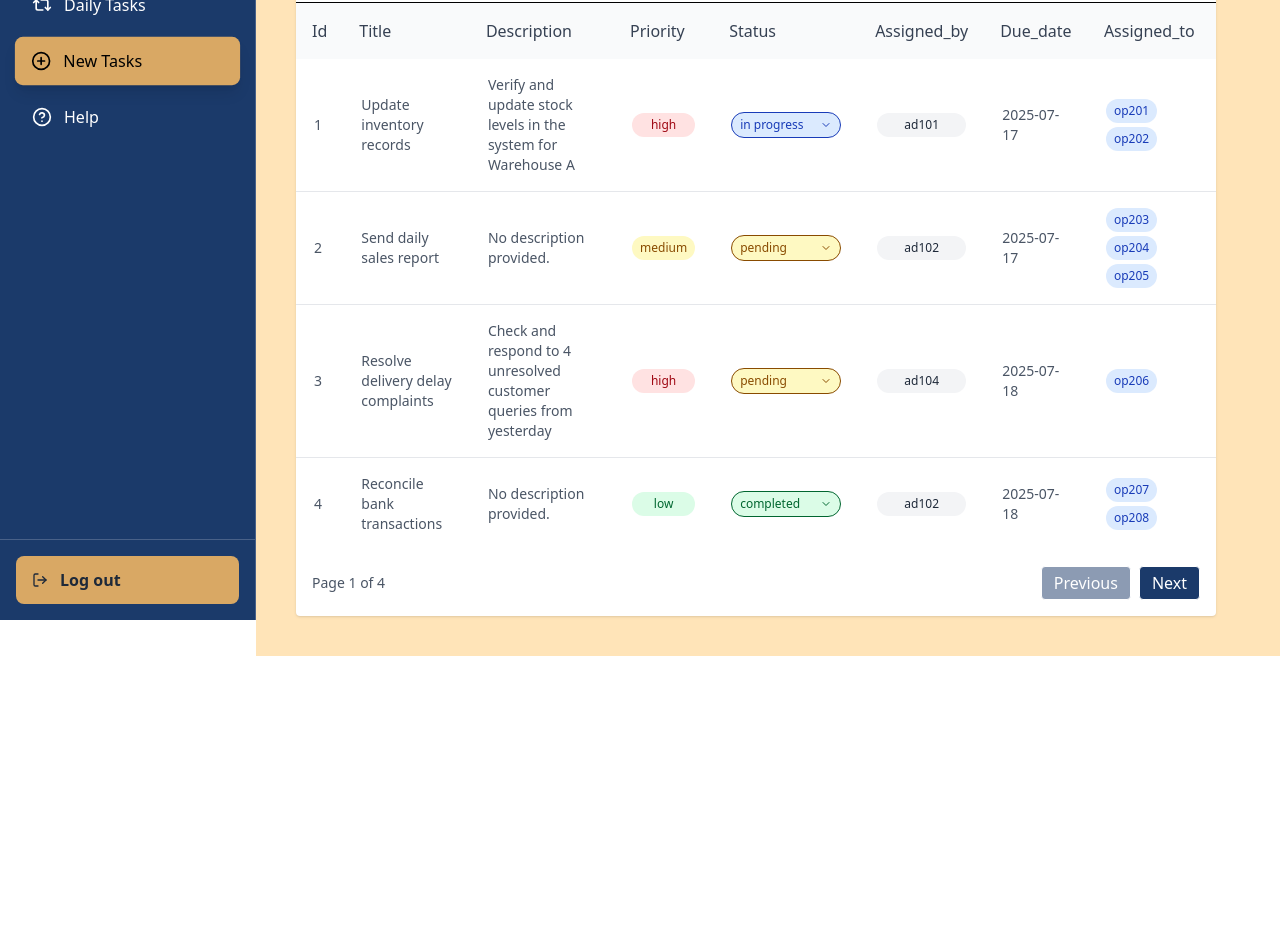
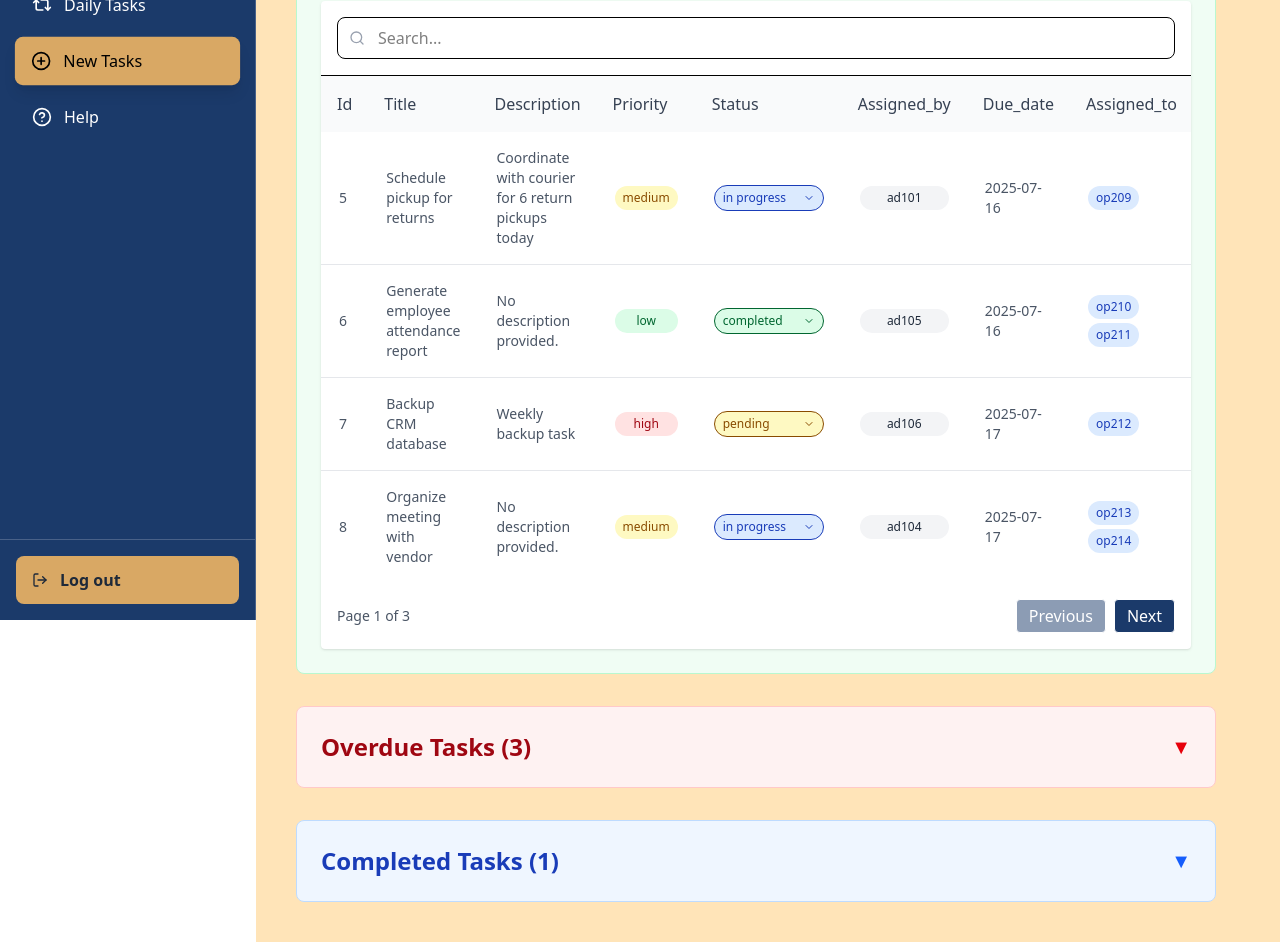
Before and after one commit to Ashutosh-pw-ioi/AdminTaskManagement-frontend, a Next.js app: page /dashboard/operation/newtasks in a window 1280 px wide. Shown: the part 180-1122 px from the top of the page. Before the commit the page ends 836 px from the top, so only its background shows below. Built offline with nearby package versions, Linux system fonts and the light colour scheme.

Commit message:
New Tasks Modifications

```diff
--- a/src/app/dashboard/operation/newtasks/NewTasks.tsx
+++ b/src/app/dashboard/operation/newtasks/NewTasks.tsx
@@ -6,7 +6,7 @@ export const NewTasks = [
     priority: "high",
     status: "in progress",
     assigned_by: "ad101",
-    due_date: "2025-07-17",
+    due_date: "2025-07-14",
     assigned_to: ["op201", "op202"],
   },
   {
@@ -15,7 +15,7 @@ export const NewTasks = [
     priority: "medium",
     status: "pending",
     assigned_by: "ad102",
-    due_date: "2025-07-17",
+    due_date: "2025-07-14",
     assigned_to: ["op203", "op204", "op205"],
   },
   {
@@ -26,7 +26,7 @@ export const NewTasks = [
     priority: "high",
     status: "pending",
     assigned_by: "ad104",
-    due_date: "2025-07-18",
+    due_date: "2025-07-15",
     assigned_to: ["op206"],
   },
   {
@@ -35,7 +35,7 @@ export const NewTasks = [
     priority: "low",
     status: "completed",
     assigned_by: "ad102",
-    due_date: "2025-07-18",
+    due_date: "2025-07-15",
     assigned_to: ["op207", "op208"],
   },
   {
@@ -45,7 +45,7 @@ export const NewTasks = [
     priority: "medium",
     status: "in progress",
     assigned_by: "ad101",
-    due_date: "2025-07-19",
+    due_date: "2025-07-16",
     assigned_to: ["op209"],
   },
   {
@@ -54,7 +54,7 @@ export const NewTasks = [
     priority: "low",
     status: "completed",
     assigned_by: "ad105",
-    due_date: "2025-07-19",
+    due_date: "2025-07-16",
     assigned_to: ["op210", "op211"],
   },
   {
@@ -64,7 +64,7 @@ export const NewTasks = [
     priority: "high",
     status: "pending",
     assigned_by: "ad106",
-    due_date: "2025-07-20",
+    due_date: "2025-07-17",
     assigned_to: ["op212"],
   },
   {
@@ -73,7 +73,7 @@ export const NewTasks = [
     priority: "medium",
     status: "in progress",
     assigned_by: "ad104",
-    due_date: "2025-07-20",
+    due_date: "2025-07-17",
     assigned_to: ["op213", "op214"],
   },
   {
@@ -82,7 +82,7 @@ export const NewTasks = [
     priority: "low",
     status: "completed",
     assigned_by: "ad107",
-    due_date: "2025-07-21",
+    due_date: "2025-07-18",
     assigned_to: ["op215", "op216", "op217"],
   },
   {
@@ -92,7 +92,7 @@ export const NewTasks = [
     priority: "high",
     status: "pending",
     assigned_by: "ad105",
-    due_date: "2025-07-21",
+    due_date: "2025-07-18",
     assigned_to: ["op218"],
   },
   {
@@ -101,7 +101,7 @@ export const NewTasks = [
     priority: "medium",
     status: "in progress",
     assigned_by: "ad102",
-    due_date: "2025-07-22",
+    due_date: "2025-07-19",
     assigned_to: ["op219", "op220"],
   },
   {
@@ -110,7 +110,7 @@ export const NewTasks = [
     priority: "low",
     status: "pending",
     assigned_by: "ad101",
-    due_date: "2025-07-22",
+    due_date: "2025-07-19",
     assigned_to: ["op221"],
   },
   {
@@ -119,7 +119,7 @@ export const NewTasks = [
     priority: "low",
     status: "completed",
     assigned_by: "ad106",
-    due_date: "2025-07-23",
+    due_date: "2025-07-20",
     assigned_to: ["op222", "op223"],
   },
   {
@@ -129,7 +129,7 @@ export const NewTasks = [
     priority: "medium",
     status: "in progress",
     assigned_by: "ad107",
-    due_date: "2025-07-23",
+    due_date: "2025-07-20",
     assigned_to: ["op224"],
   },
   {
@@ -138,9 +138,7 @@ export const NewTasks = [
     priority: "high",
     status: "pending",
     assigned_by: "ad105",
-    due_date: "2025-07-24",
+    due_date: "2025-07-20",
     assigned_to: ["op225", "op226"],
   },
 ];
-
-// export const NewTasks = [];
--- a/src/app/dashboard/operation/newtasks/NewTasksSection.tsx
+++ b/src/app/dashboard/operation/newtasks/NewTasksSection.tsx
@@ -5,42 +5,153 @@ import { NewTasks as InitialTasks } from "./NewTasks";
 import EmptyList from "../EmptyList";
 import SimpleTable from "../../Table/SimpleTable";
 
+type Task = {
+  id: number;
+  title: string;
+  description?: string;
+  priority: string;
+  status: string;
+  assigned_by: string;
+  due_date: string;
+  assigned_to: string[];
+};
+
 export default function NewTasksSection() {
-  const [tasks, setTasks] = useState(InitialTasks);
+  const [tasks, setTasks] = useState<Task[]>(InitialTasks);
+  const [upcomingTasks, setUpcomingTasks] = useState<Task[]>([]);
+  const [overdueTasks, setOverdueTasks] = useState<Task[]>([]);
+  const [completedTasks, setCompletedTasks] = useState<Task[]>([]);
+  const [isOverdueCollapsed, setIsOverdueCollapsed] = useState<boolean>(true);
+  const [isCompletedCollapsed, setIsCompletedCollapsed] =
+    useState<boolean>(true);
 
-  function enforceDescription(task: any): (typeof InitialTasks)[number] {
+  function enforceDescription(task: Task): Task {
     return {
       ...task,
       description: task.description ?? "No description provided.",
     };
   }
 
+  function splitTasksByDueDate(tasks: Task[]): {
+    upcoming: Task[];
+    overdue: Task[];
+    completed: Task[];
+  } {
+    const currentDate = new Date();
+    currentDate.setHours(0, 0, 0, 0);
+
+    const upcoming: Task[] = [];
+    const overdue: Task[] = [];
+    const completed: Task[] = [];
+
+    tasks.forEach((task: Task) => {
+      const taskDueDate = new Date(task.due_date);
+      taskDueDate.setHours(0, 0, 0, 0);
+
+      if (taskDueDate >= currentDate) {
+        upcoming.push(task);
+      } else {
+        if (task.status === "completed") {
+          completed.push(task);
+        } else if (task.status === "in progress" || task.status === "pending") {
+          overdue.push(task);
+        }
+      }
+    });
+
+    return { upcoming, overdue, completed };
+  }
+
   useEffect(() => {
-    setTasks((prev) => prev.map((task) => enforceDescription(task)));
+    const processedTasks = InitialTasks.map((task) => enforceDescription(task));
+    setTasks(processedTasks);
+
+    const { upcoming, overdue, completed } =
+      splitTasksByDueDate(processedTasks);
+    setUpcomingTasks(upcoming);
+    setOverdueTasks(overdue);
+    setCompletedTasks(completed);
   }, []);
+
+  const tableProps = {
+    searchFields: [],
+    itemsPerPage: 4,
+    badgeFields: ["priority", "assigned_to", "assigned_by"],
+    arrayFields: ["assigned_to"],
+    dropdownFields: [
+      {
+        field: "status",
+        options: [
+          { value: "pending", label: "Pending" },
+          { value: "in progress", label: "In Progress" },
+          { value: "completed", label: "Completed" },
+        ],
+      },
+    ],
+  };
 
   return (
     <div className="p-4 relative">
       {tasks.length > 0 ? (
-        <div className="w-full">
-          <div className="text-3xl font-bold mb-8">Daily Tasks Management</div>
-          <SimpleTable
-            data={tasks}
-            searchFields={[]}
-            itemsPerPage={4}
-            badgeFields={["priority", "assigned_to", "assigned_by"]}
-            arrayFields={["assigned_to"]}
-            dropdownFields={[
-              {
-                field: "status",
-                options: [
-                  { value: "pending", label: "Pending" },
-                  { value: "in progress", label: "In Progress" },
-                  { value: "completed", label: "Completed" },
-                ],
-              },
-            ]}
-          />
+        <div className="w-full space-y-8">
+          <div className="text-3xl font-bold mb-8">New Tasks Management</div>
+
+          <div className="bg-green-50 p-6 rounded-lg border border-green-200">
+            <h2 className="text-2xl font-semibold mb-4 text-green-800">
+              Upcoming Tasks ({upcomingTasks.length})
+            </h2>
+            {upcomingTasks.length > 0 ? (
+              <SimpleTable data={upcomingTasks} {...tableProps} />
+            ) : (
+              <p className="text-green-600 italic">No upcoming tasks</p>
+            )}
+          </div>
+
+          <div className="bg-red-50 p-6 rounded-lg border border-red-200">
+            <div
+              className="flex items-center justify-between cursor-pointer"
+              onClick={() => setIsOverdueCollapsed(!isOverdueCollapsed)}
+            >
+              <h2 className="text-2xl font-semibold text-red-800">
+                Overdue Tasks ({overdueTasks.length})
+              </h2>
+              <span className="text-red-600 text-xl">
+                {isOverdueCollapsed ? "▼" : "▲"}
+              </span>
+            </div>
+            {!isOverdueCollapsed && (
+              <div className="mt-4">
+                {overdueTasks.length > 0 ? (
+                  <SimpleTable data={overdueTasks} {...tableProps} />
+                ) : (
+                  <p className="text-red-600 italic">No overdue tasks</p>
+                )}
+              </div>
+            )}
+          </div>
+
+          <div className="bg-blue-50 p-6 rounded-lg border border-blue-200">
+            <div
+              className="flex items-center justify-between cursor-pointer"
+              onClick={() => setIsCompletedCollapsed(!isCompletedCollapsed)}
+            >
+              <h2 className="text-2xl font-semibold text-blue-800">
+                Completed Tasks ({completedTasks.length})
+              </h2>
+              <span className="text-blue-600 text-xl">
+                {isCompletedCollapsed ? "▼" : "▲"}
+              </span>
+            </div>
+            {!isCompletedCollapsed && (
+              <div className="mt-4">
+                {completedTasks.length > 0 ? (
+                  <SimpleTable data={completedTasks} {...tableProps} />
+                ) : (
+                  <p className="text-blue-600 italic">No completed tasks</p>
+                )}
+              </div>
+            )}
+          </div>
         </div>
       ) : (
         <div className="h-screen">
```
